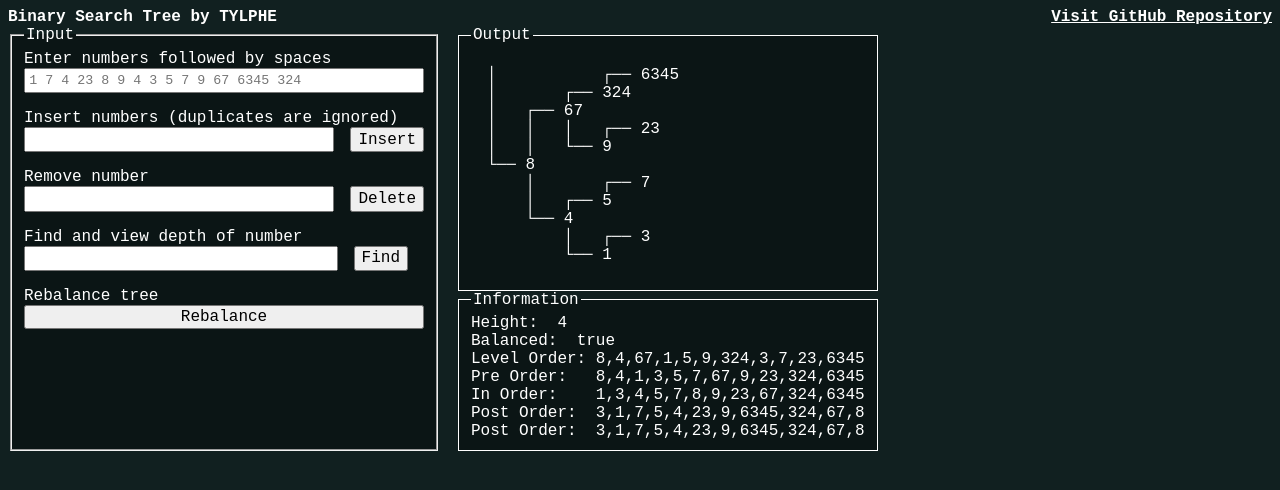
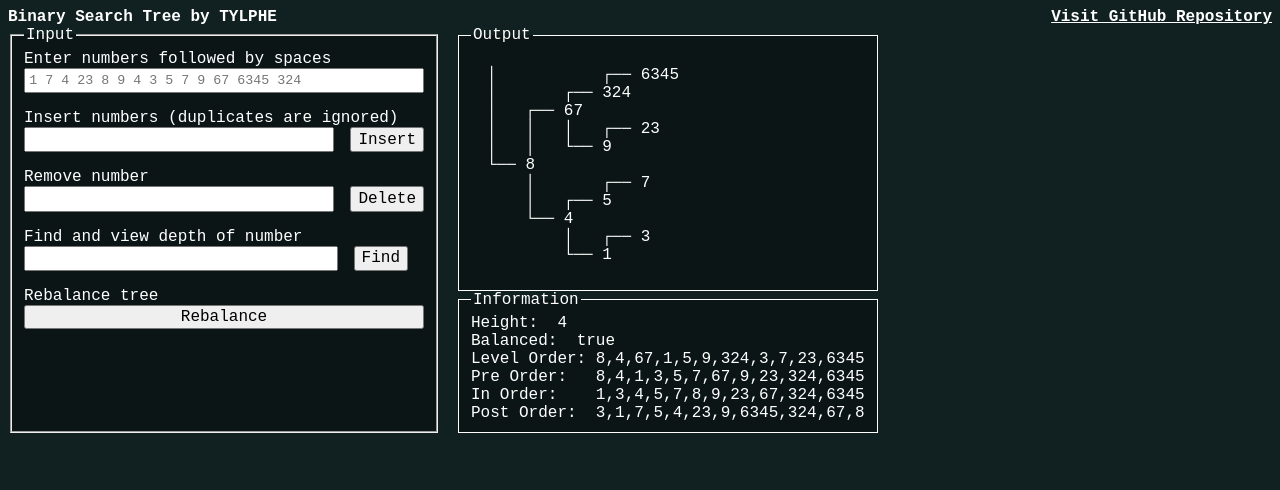
Before and after one commit to TYLPHE/binary-search-trees, a React (Create React App) app: page / in a window 1280 px wide. Shown: the top 490 px of the page. Built offline with nearby package versions, Linux system fonts and the light colour scheme.

Commit message:
removed duplicate element in the information section

```diff
--- a/src/App.js
+++ b/src/App.js
@@ -115,7 +115,6 @@
           <div className='field'>Pre Order: &nbsp;&nbsp;{preOrder}</div>
           <div className='field'>In Order: &nbsp;&nbsp;&nbsp;{inOrder}</div>
           <div className='field'>Post Order: &nbsp;{postOrder}</div>
-          <div className='field'>Post Order: &nbsp;{postOrder}</div>
         </fieldset>
       </div>
 
```
